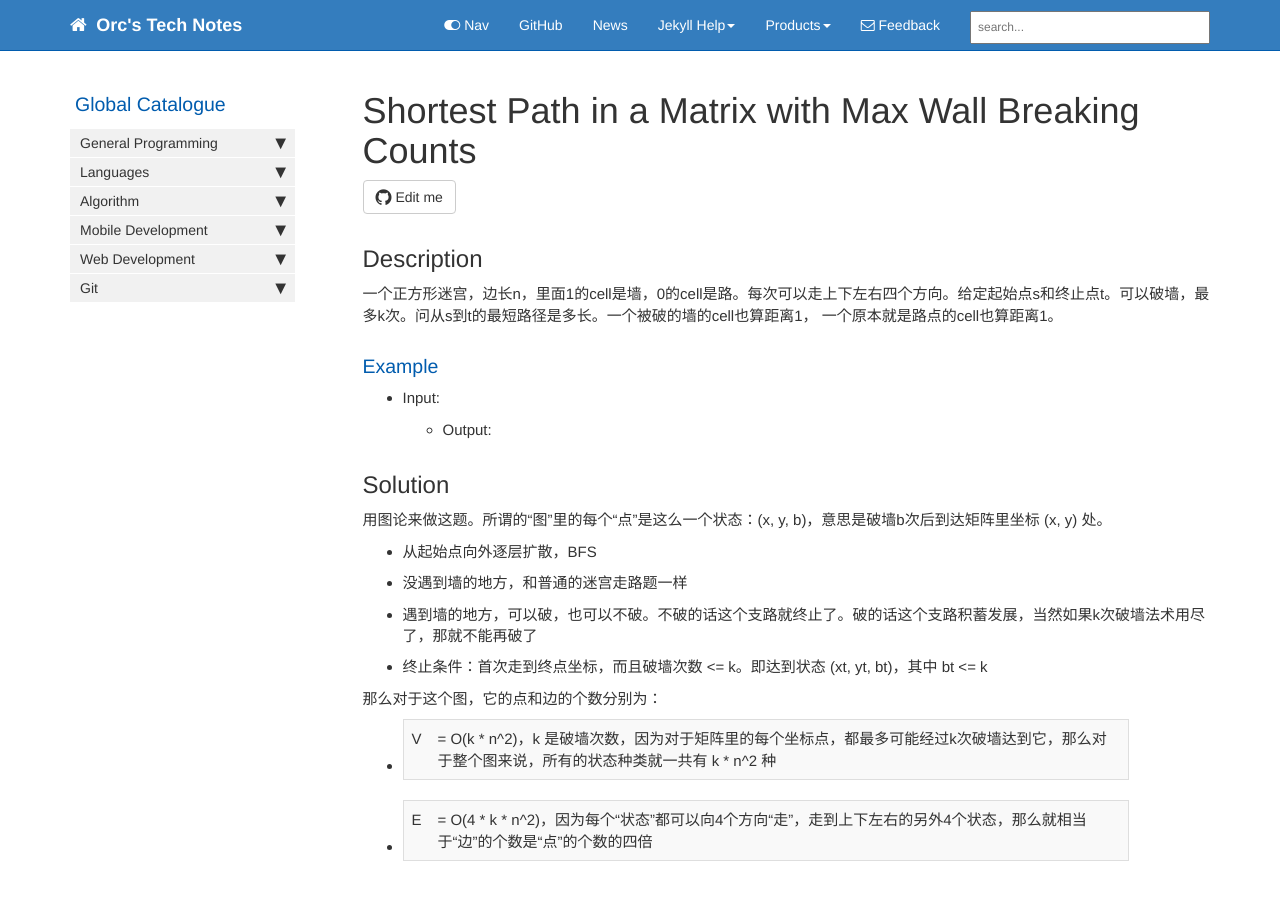
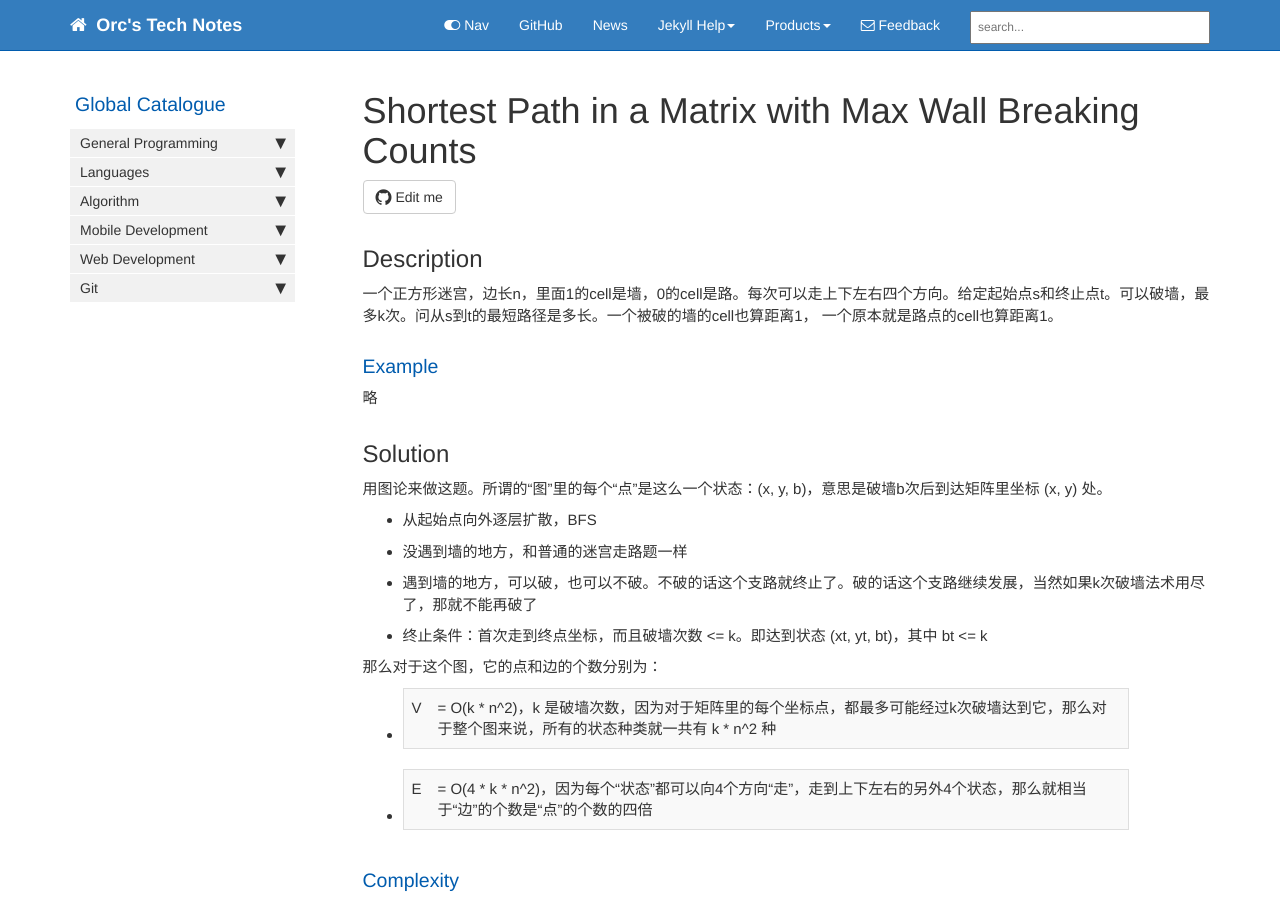
Before and after one commit to HungryOrc/hungryorc.github.io, a Jekyll site: the page built from pages/algorithm/algorithm_shortest_path_in_matrix_with_max_wall_breaking_counts.md, in a window 1280 px wide and 900 px high. Built offline with Jekyll 4.4.1, drawn with Linux system fonts in a browser that asks for light colours; nearby versions of some CDN libraries; comment, search, counter and statistics services are not loaded.

Commit message:
Update algorithm_shortest_path_in_matrix_with_max_wall_breaking_counts.md

```diff
--- a/pages/algorithm/algorithm_shortest_path_in_matrix_with_max_wall_breaking_counts.md
+++ b/pages/algorithm/algorithm_shortest_path_in_matrix_with_max_wall_breaking_counts.md
@@ -14,14 +14,13 @@ toc: false
 一个原本就是路点的cell也算距离1。
 
 ### Example
-* Input:
-  * Output:
+略
 
 ## Solution
 用图论来做这题。所谓的“图”里的每个“点”是这么一个状态：(x, y, b)，意思是破墙b次后到达矩阵里坐标 (x, y) 处。
 * 从起始点向外逐层扩散，BFS
 * 没遇到墙的地方，和普通的迷宫走路题一样
-* 遇到墙的地方，可以破，也可以不破。不破的话这个支路就终止了。破的话这个支路积蓄发展，当然如果k次破墙法术用尽了，那就不能再破了
+* 遇到墙的地方，可以破，也可以不破。不破的话这个支路就终止了。破的话这个支路继续发展，当然如果k次破墙法术用尽了，那就不能再破了
 * 终止条件：首次走到终点坐标，而且破墙次数 <= k。即达到状态 (xt, yt, bt)，其中 bt <= k
 
 那么对于这个图，它的点和边的个数分别为：
```
